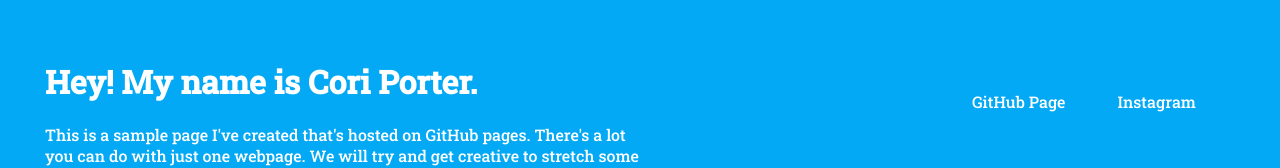
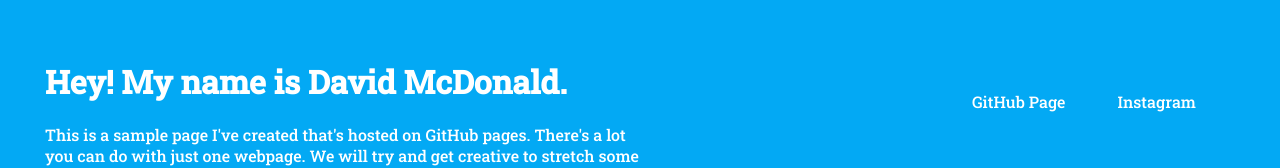
Before and after one commit to daveomcd/daveomcd.github.io, a plain HTML site: page index.html in a window 1280 px wide. Shown: the top 168 px of the page. Drawn offline with Linux system fonts and the light colour scheme.

Commit message:
changed name back to David McDonald from Cori Porter

```diff
--- a/index.html
+++ b/index.html
@@ -15,7 +15,7 @@
     <li><a href="http://www.instagram.com/daveomcd" target="_blank">Instagram</a><li>
   </ul>
 
-  <h1 id="welcome-message">Hey! My name is Cori Porter.</h1>
+  <h1 id="welcome-message">Hey! My name is David McDonald.</h1>
 
   <p class="message-block">
     This is a sample page I've created that's hosted on GitHub pages.
```
